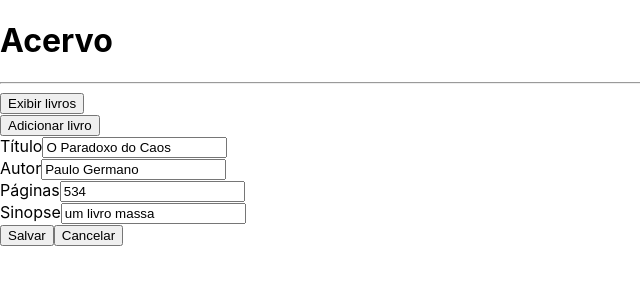
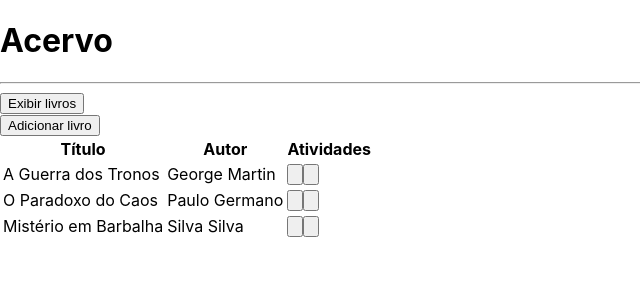
Before and after one commit to paulogermanopg/cadastro-livros, a Next.js app: page / in a window 1280 px wide. Shown: the top 300 px of the page, without its empty margins (0-640 px from the left). Built offline with nearby package versions, Linux system fonts and the light colour scheme.

Commit message:
adicionando funções nos botões

```diff
--- a/src/components/Formulario.tsx
+++ b/src/components/Formulario.tsx
@@ -5,6 +5,8 @@ import Botao from './Botao'
 
 interface FormularioProps {
     livro: Livro
+    outroLivro?: (livro: Livro) => void
+    cancelar?: () => void
 }
 
 export default function Formulario(props: FormularioProps) {
@@ -43,10 +45,10 @@ export default function Formulario(props: FormularioProps) {
 
             <div className='flex justify-end mt-5'>
                 <Botao className='m-2'
-                    onClick={() => props.clienteMudou?.(new Livro(nome, +idade, id))}>
+                    onClick={() => props.outroLivro?.(new Livro(titulo, autor, sinopse, +paginas, id))}>
                     {id ? 'Alterar' : 'Salvar'}
                 </Botao>
-                <Botao onClick={props.cancelado} className='m-2'>
+                <Botao onClick={props.cancelar} className='m-2'>
                     Cancelar
                 </Botao>
             </div>
--- a/src/pages/index.tsx
+++ b/src/pages/index.tsx
@@ -1,3 +1,4 @@
+import { useState } from "react";
 import Botao from "../components/Botao";
 import Estante from "../components/Estante";
 import Formulario from "../components/Formulario";
@@ -6,6 +7,9 @@ import Livro from '../core/Livro'
 
 export default function Home() {
 
+  const [livro, setLivro] = useState<Livro>(Livro.vazio())
+  const [mostrar, setMostrar] = useState<'estante' | 'form'>('estante')
+
   const livros = [
     new Livro('A Guerra dos Tronos', 'George Martin', 'qualquer uma', 580),
     new Livro('O Paradoxo do Caos', 'Paulo Germano', 'um livro massa', 534),
@@ -13,11 +17,21 @@ export default function Home() {
   ]
 
   function livroSelect(livro: Livro) {
-
+    setLivro(livro)
+    setMostrar('form')
   }
 
   function livroDel(livro: Livro) {
 
+  }
+
+  function novoLivro() {
+    setLivro(Livro.vazio())
+    setMostrar('form')
+  }
+
+  function salvarLivro(livro: Livro) {
+    setMostrar('estante')
   }
 
   return (
@@ -27,21 +41,34 @@ export default function Home() {
       text-white
     `}>
       <Layout titulo="Acervo">
+
+
+        {mostrar == 'estante' ? (
+            <div>
               <div className="flex">
                   <div className="flex-1 items-start">
                     <Botao className=" mb-4 " >Exibir livros</Botao>
                   </div>
-            <div className="flex items-end ">
+                  <div onClick={novoLivro} className="flex items-end ">
                     <Botao className=" mb-4 " >Adicionar livro</Botao>
                   </div>
               </div>
-
-        {/* <Estante
+              <Estante
                   livros={livros}
                   livroSelect={livroSelect}
-          livroDel={livroDel}></Estante> */}
+                  livroDel={livroDel}></Estante>
+            </div>
+        ) : (
+          <div>
+            <Formulario
+              livro={livro}
+              outroLivro={salvarLivro}
+              cancelar={() => setMostrar('estante')}/>
+          </div>
+        )}
 
-        <Formulario livro={livros[1]}/>
+
+
       </Layout>
     </div>
   )
```
Lines whose indentation alone changed are shown as unchanged.
